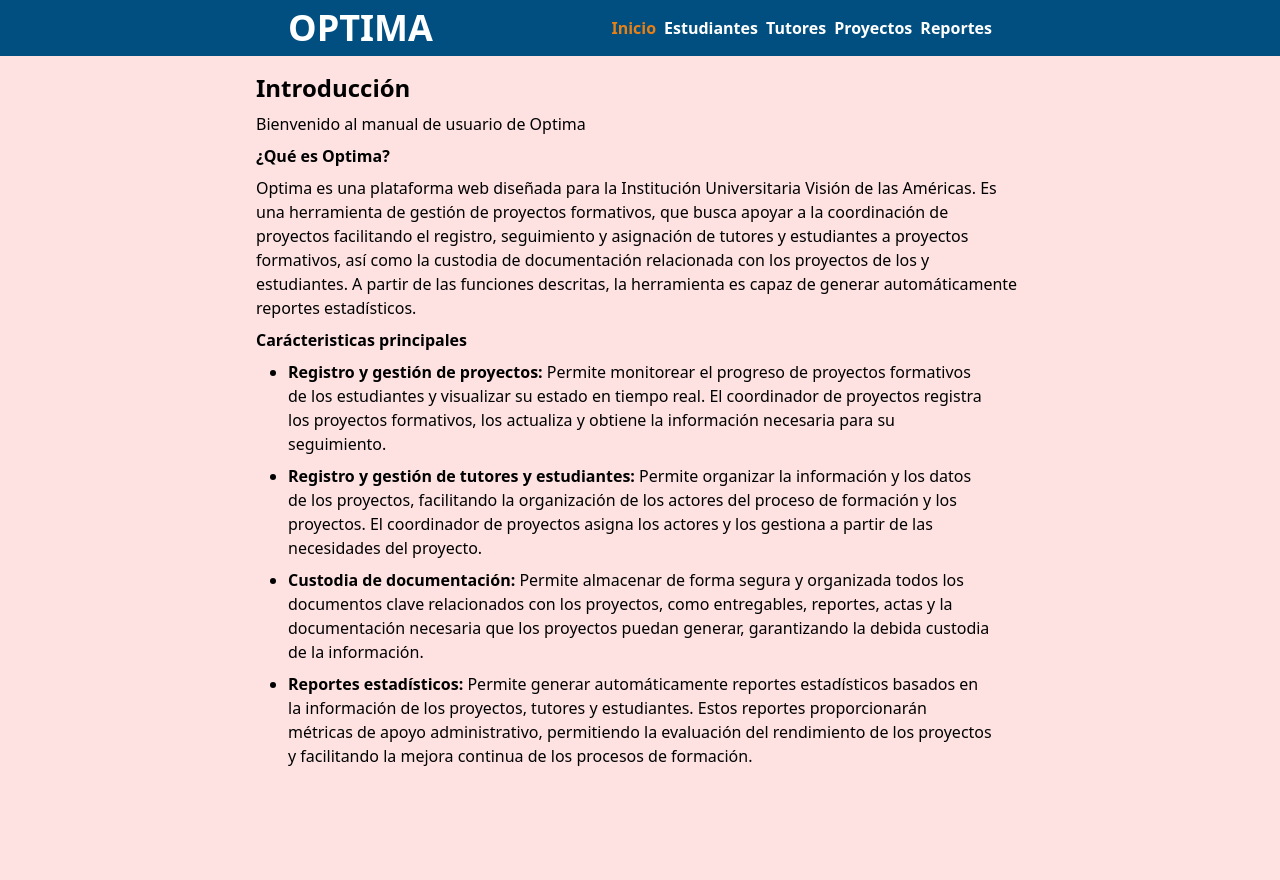
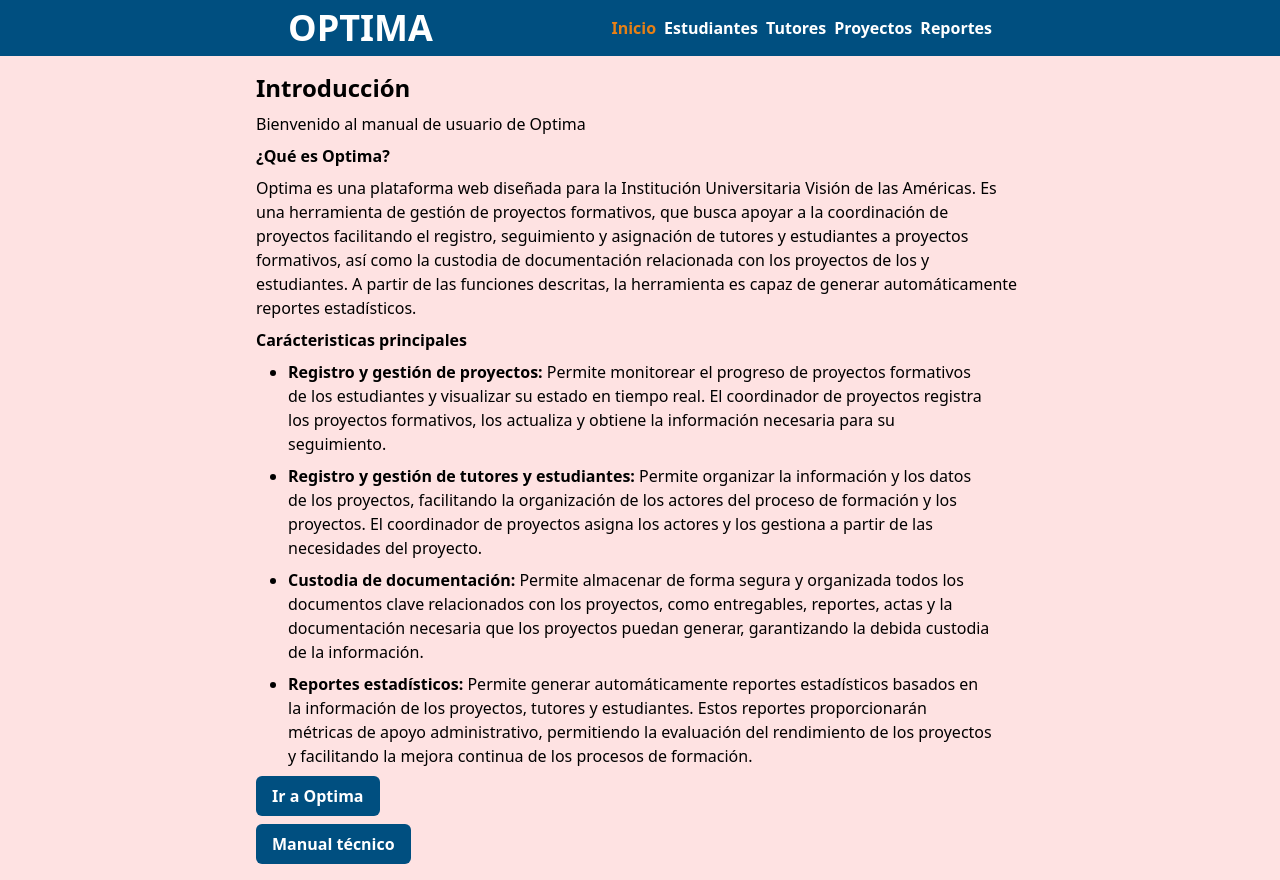
Before and after one commit to JHerrera458/optima-user, a Next.js app: page / in a window 1280 px wide. Before the commit the page ends 800 px from the top, so only its background shows below. Built offline with nearby package versions, Linux system fonts and the light colour scheme.

Commit message:
Finish manual de usuario

```diff
--- a/src/app/page.tsx
+++ b/src/app/page.tsx
@@ -54,6 +54,20 @@ export default function Home() {
             continua de los procesos de formación.
           </li>
         </ul>
+        <a
+          href="https://optima-front.vercel.app/"
+          target="_blank"
+          className="px-4 py-2 bg-primaryColor w-fit rounded-md text-white font-bold"
+        >
+          Ir a Optima
+        </a>
+        <a
+          href={"/manual_tecnico.pdf"}
+          download
+          className="px-4 py-2 bg-primaryColor w-fit rounded-md text-white font-bold"
+        >
+          Manual técnico
+        </a>
       </section>
     </article>
   );
```
Also changed, not shown: 1 other file (tests, documents, lock files or other folders).
